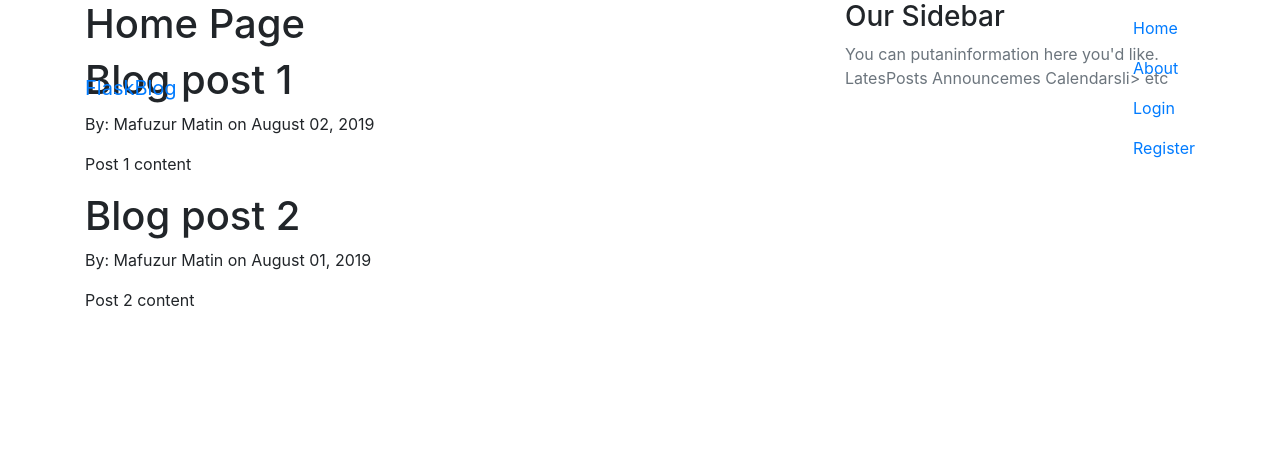
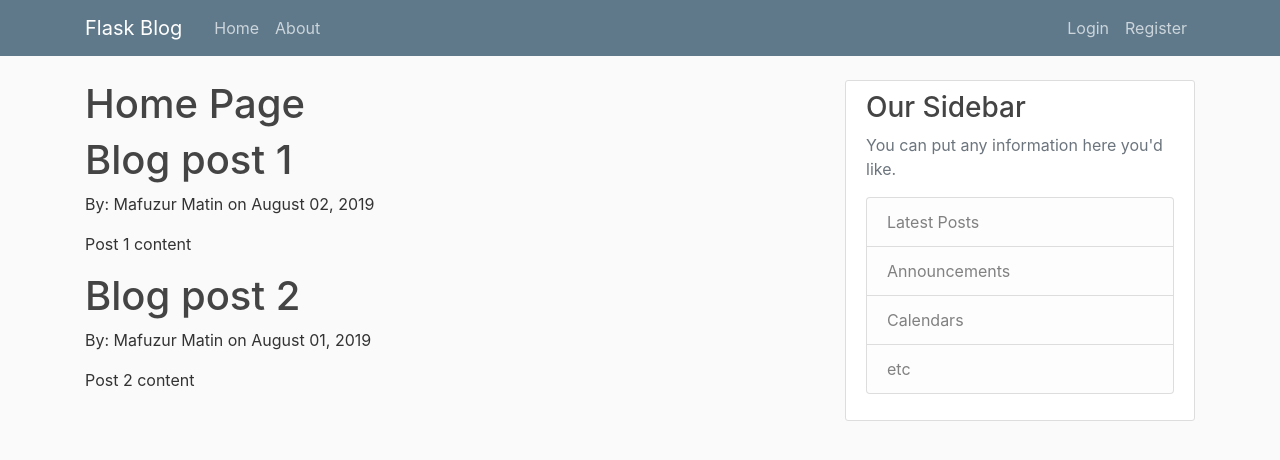
Before and after one commit to kaizenhwk/Flask_Blog, a Flask app: page / in a window 1280 px wide. Shown: the top 460 px of the page. Run offline with Flask 2, Linux system fonts and the light colour scheme; some libraries are stand-ins or nearby versions.

Commit message:
Fixed up the html code in layout

```diff
--- a/templates/layout.html
+++ b/templates/layout.html
@@ -8,6 +8,8 @@
     <!-- Bootstrap CSS -->
     <link rel="stylesheet" href="https://stackpath.bootstrapcdn.com/bootstrap/4.3.1/css/bootstrap.min.css" integrity="sha384-ggOyR0iXCbMQv3Xipma34MD+dH/1fQ784/j6cY/iJTQUOhcWr7x9JvoRxT2MZw1T" crossorigin="anonymous">
 
+    <link rel="stylesheet" type="text/css" href="{{ url_for('static', filename='main.css') }}">
+
     {% if title %}
         <title>Flask Blog - {{ title }}</title>
     {% else %}
@@ -16,27 +18,27 @@
 </head>
 <body>
     <header class="site-header">
-        <nav class="navbar navbar-expand-mdnavbar-darkbg-steel fixed-top">
+      <nav class="navbar navbar-expand-md navbar-dark bg-steel fixed-top">
         <div class="container">
-            <a class="navbar-brand mr-4" href="/">FlaskBlog<a>
-            <button class="navbar-toggler"type="button"data-toggle="collapse"data-target="navbarToggle"aria-controls="navbarToggle"aria-exanded="false" aria-label="Togglenavigation">
+          <a class="navbar-brand mr-4" href="/">Flask Blog</a>
+          <button class="navbar-toggler" type="button" data-toggle="collapse" data-target="#navbarToggle" aria-controls="navbarToggle" aria-expanded="false" aria-label="Toggle navigation">
             <span class="navbar-toggler-icon"></span>
           </button>
-            <div class="collapsenavbar-collapse"id="navbarToggle">
+          <div class="collapse navbar-collapse" id="navbarToggle">
             <div class="navbar-nav mr-auto">
-                <a class="nav-item nav-link" href="">Home</a>
-                <a class="nav-item nav-link"href="about">About</a>
+              <a class="nav-item nav-link" href="/">Home</a>
+              <a class="nav-item nav-link" href="/about">About</a>
             </div>
             <!-- Navbar Right Side -->
             <div class="navbar-nav">
-                <a class="nav-item nav-link"href="login">Login</a>
-                <a class="nav-item nav-link"href="register">Register</a>
+              <a class="nav-item nav-link" href="/login">Login</a>
+              <a class="nav-item nav-link" href="/register">Register</a>
             </div>
           </div>
         </div>
       </nav>
-    <header>
-    <main rle="main" class="container">
+    </header>
+    <main role="main" class="container">
         <div class="row">
           <div class="col-md-8">
             {% block content %}{% endblock %}
@@ -44,19 +46,18 @@
           <div class="col-md-4">
             <div class="content-section">
               <h3>Our Sidebar</h3>
-            <p class='text-muted'>You can putaninformation here you'd like.
-                <l class="list-group">
-                <liclass="list-group-itelist-group-item-light>LatesPosts</li>
-                <liclass="list-group-itelist-group-item-light>Announcemes</li>
-                <liclass="list-group-itelist-group-item-light>Calendarsli>
-                <liclass="list-group-itelist-group-item-light>etc</li>
+              <p class='text-muted'>You can put any information here you'd like.
+                <ul class="list-group">
+                  <li class="list-group-item list-group-item-light">Latest Posts</li>
+                  <li class="list-group-item list-group-item-light">Announcements</li>
+                  <li class="list-group-item list-group-item-light">Calendars</li>
+                  <li class="list-group-item list-group-item-light">etc</li>
                 </ul>
               </p>
             </div>
           </div>
         </div>
-    <main>
-
+      </main>
     <!-- Optional JavaScript -->
     <!-- jQuery first, then Popper.js, then Bootstrap JS -->
     <script src="https://code.jquery.com/jquery-3.3.1.slim.min.js" integrity="sha384-q8i/X+965DzO0rT7abK41JStQIAqVgRVzpbzo5smXKp4YfRvH+8abtTE1Pi6jizo" crossorigin="anonymous"></script>
```
Lines whose indentation alone changed are shown as unchanged.
